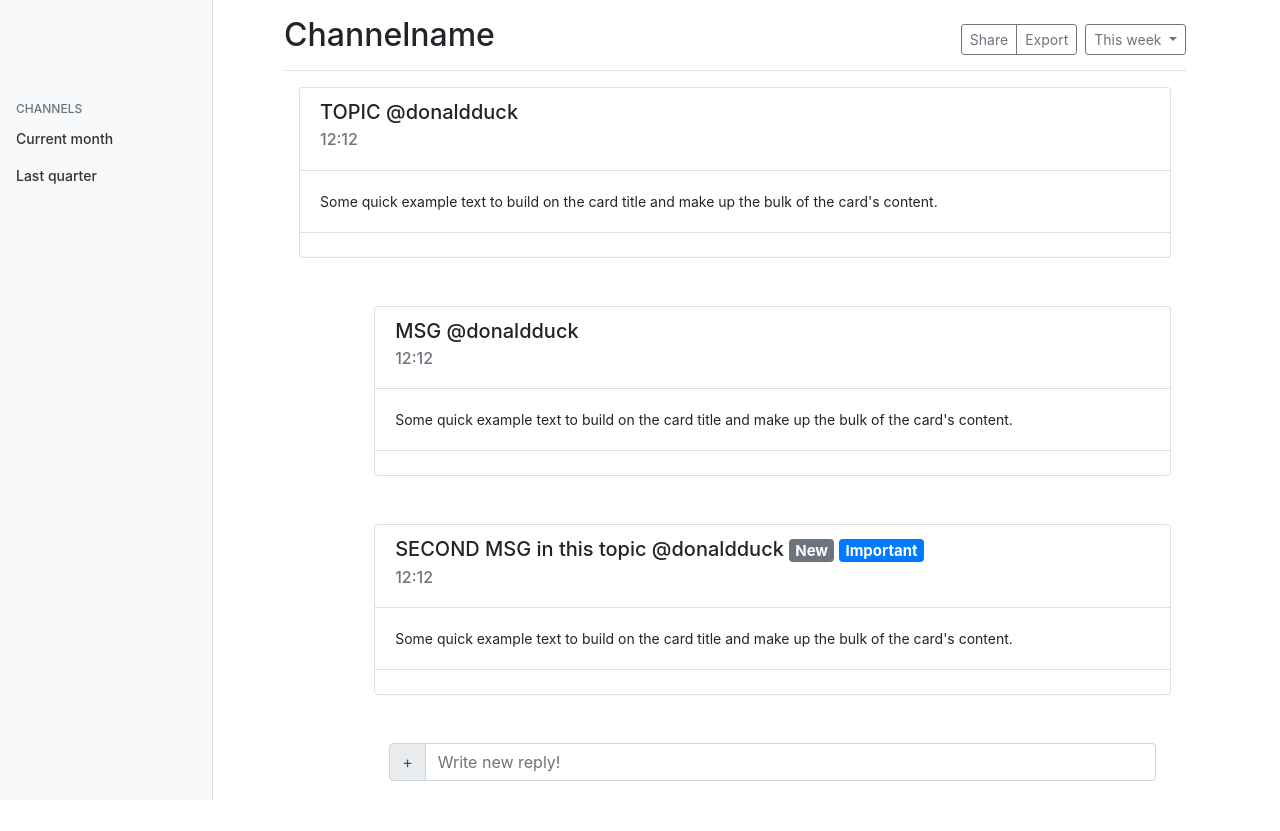
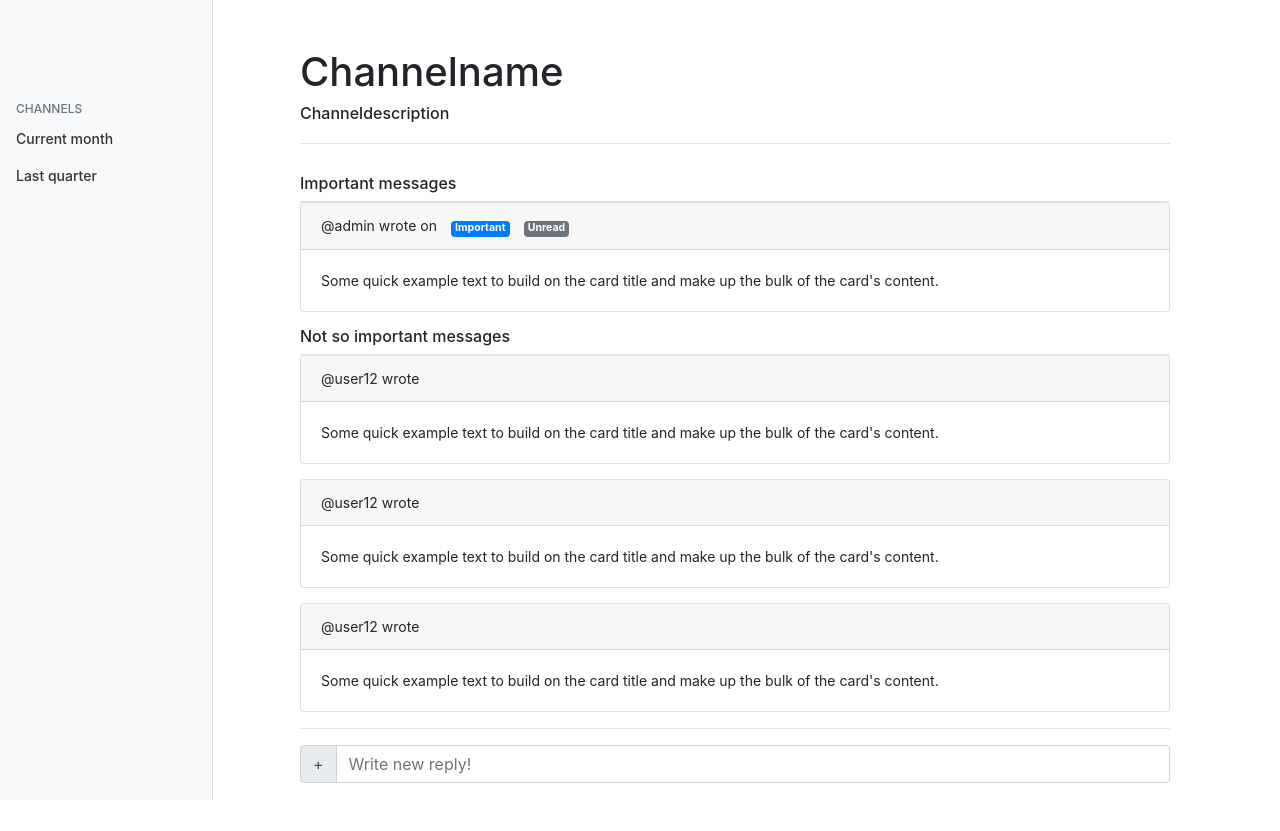
Before and after one commit to stuzfuz/scr, a PHP site: page /server/components/channel/content.html in a window 1280 px wide. Run offline with PHP 8.4, Linux system fonts and the light colour scheme.

Commit message:
new layout

```diff
--- a/client/css/poormansslack.css
+++ b/client/css/poormansslack.css
@@ -162,22 +162,29 @@ body {
 }
 
 
+.msg {
+  margin-bottom: 15px;
+}
 
-.msg, .formnewmessage {
-  margin-left: 50px;
-}
 
 .importanttopic, .edittopic, .importantmessage, .editmessage {
   padding-right: 8px;
 }
 
-
-
 .btn-login {
   margin-right:30px;
 }
 
-
 .login-container, .register-container {
   height:100vh;
 }
+
+
+.channeldescription {
+  margin-bottom: 30px !important;
+  padding-bottom: 20px !important;
+}
+
+.badge-secondary, .badge-primary {
+  margin-left: 10px;
+}
--- a/server/components/channel/content.html
+++ b/server/components/channel/content.html
@@ -78,56 +78,49 @@
             </nav>
 
             <main role="main" class="col-md-9 ml-sm-auto col-lg-10 pt-3 px-4">
-                <div class="d-flex justify-content-between flex-wrap flex-md-nowrap align-items-center pb-2 mb-3 border-bottom">
 
+                <div class="my-3 p-3 bg-white rounded box-shadow">
                     <!-- ###BEGIN_PARTIAL### -->
                     <!-- ###BEGIN###
                             <h1 class="h2">@@channelname@@</h1>
                          ###END### -->
 
-                    <h1 class="h2">Channelname</h1>
+                    <h1 class=" pb-2 mb-0">Channelname</h1>
+                    <h6 class="border-bottom border-gray pb-2 mb-0 channeldescription">Channeldescription</h6>
                     <!-- ###END_PARTIAL### -->
 
-                    <div class="btn-toolbar mb-2 mb-md-0">
-                        <div class="btn-group mr-2">
-                            <button class="btn btn-sm btn-outline-secondary">Share</button>
-                            <button class="btn btn-sm btn-outline-secondary">Export</button>
-                        </div>
-                        <button class="btn btn-sm btn-outline-secondary dropdown-toggle">
-                            <span data-feather="calendar"></span>
-                            This week
-                        </button>
-                    </div>
-                </div>
 
-                <!-- our messages-->
-                <div class="container">
 
                     <!-- ###BEGIN_PARTIAL### -->
                     <!-- ###BEGIN###
                             ###IF(HASIMPORTANTMESSAGES)###
                                 <div class="container-importantmessages channelid-@@channelid@@">
                                     ###FOREACH(IMPORTANTMESSAGES)###
-                                        <div class="row messageid-@@messageid@@">
-                                            <div class="col-sm-12">
-                                                <div class="card mb-5">
-                                                    <div class="card-header bg-transparent ">
-                                                        <h5 class="card-title">@@username@@ <span class="badge badge-primary">Important</span>
+                                        <div class="card msg messageid-@@messageid@@">
+                                            <div class="card-header">
+                                                <div class="row justify-content-between">
+                                                    <div class="co-6 ">
+                                                        @@username@@  wrote on the @@date@@ at @@time@@
+                                                        <span class="badge badge-primary">Important</span>
                                                         ###IF(unread)###
-                                                                <span class="badge badge-secondary">New</span>
+                                                            <span class="badge badge-secondary">Unread</span>
                                                         ###END###
-                                                        </h5>
-                                                        <h6 class="card-subtitle mb-2 text-muted">@@time@@ on @@date@@</h6>
+                                                    </div>
+                                                    <div class="col-4  text-right">
+                                                        <a href="#" class="importantmessage messageid-@@messageid@@">
+                                                            <span data-feather="thumbs-up"></span>
+                                                        </a>
+                                                        <a href="#" class="editmessage messageid-@@messageid@@">
+                                                            <span data-feather="edit"></span>
+                                                        </a>
+                                                        <a href="#" class="deletemessage messageid-@@messageid@@">
+                                                            <span data-feather="trash-2"></span>
+                                                        </a>
+                                                    </div>
+                                                </div>
                                             </div>
                                             <div class="card-body">
                                                 <p class="card-text">@@messagetxt@@</p>
-                                                    </div>
-                                                    <div class="card-footer bg-transparent text-right">
-                                                        <a href="#" class="importantmessage messageid-@@messageid@@">  <span data-feather="thumbs-up"></span> </a>
-                                                        <a href="#" class="editmessage messageid-@@messageid@@">  <span data-feather="edit"></span> </a>
-                                                        <a href="#" class="deletemessage messageid-@@messageid@@">  <span data-feather="trash-2"></span> </a>
-                                                    </div>
-                                                </div>
                                             </div>
                                         </div>
                                     ###END###
@@ -136,132 +129,183 @@
                             ###IF(HASMESSAGES)###
                                 <div class="container-messages channelid-@@channelid@@">
                                     ###FOREACH(MESSAGES)###
-                                        <div class="row messageid-@@messageid@@">
-
-                                            <div class="col-sm-12">
-                                                <div class="card mb-5">
-                                                    <div class="card-header bg-transparent ">
-                                                        <h5 class="card-title">@@username@@
+                                        <div class="card msg messageid-@@messageid@@">
+                                            <div class="card-header">
+                                                <div class="row justify-content-between">
+                                                    <div class="col-6 ">
+                                                        @@username@@  wrote on the @@date@@ at @@time@@
                                                         ###IF(unread)###
-                                                                <span class="badge badge-secondary">New</span>
+                                                            <span class="badge badge-secondary">Unread</span>
                                                         ###END###
-                                                        </h5>
-                                                        <h6 class="card-subtitle mb-2 text-muted">@@time@@ on @@date@@</h6>
                                                     </div>
-                                                    <div class="card-body ">
-                                                        <p class="card-text">@@messagetxt@@</p>
-                                                    </div>
-                                                    <div class="card-footer bg-transparent text-right">
-                                                        <a href="#" class="importantmessage messageid-@@messageid@@">  <span data-feather="thumbs-up"></span> </a>
-                                                        <a href="#" class="editmessage messageid-@@messageid@@">  <span data-feather="edit"></span> </a>
-                                                        <a href="#" class="deletemessage  messageid-@@messageid@@">  <span data-feather="trash-2"></span> </a>
+                                                    <div class="col-4  text-right">
+                                                        <a href="#" class="importantmessage messageid-@@messageid@@">
+                                                            <span data-feather="thumbs-up"></span>
+                                                        </a>
+                                                        <a href="#" class="editmessage messageid-@@messageid@@">
+                                                            <span data-feather="edit"></span>
+                                                        </a>
+                                                        <a href="#" class="deletemessage messageid-@@messageid@@">
+                                                            <span data-feather="trash-2"></span>
+                                                        </a>
                                                     </div>
                                                 </div>
+                                            </div>
+                                            <div class="card-body">
+                                                <p class="card-text">@@messagetxt@@</p>
                                             </div>
                                         </div>
                                     ###END###
                                 </div>
+
+
+                            ###ELSE###
+                                <h6 class="border-bottom border-gray pb-2 mb-0 channeldescription">no messages yet - be the first to write!</h6>
+
                             ###END###
-                            <div class="row new-message">
-                                <div class="col-sm-5">
-                                </div>
-                                <div class="col-sm-7">
-                                    <div class="row">
-                                        <div class="col-sm-12">
                                 <form class="formnewmessage channelid-@@channelid@@">
                                     <div class="form-group">
                                         <div class="input-group">
                                             <div class="input-group-prepend">
-                                                            <span class="input-group-text" >+</span>
+                                                <span class="input-group-text">+</span>
                                             </div>
                                             <input type="text" class="form-control" placeholder="Write new reply!" required>
                                         </div>
                                     </div>
                                 </form>
+                            -->
+
+
+                    <h6 class="border-bottom border-gray pb-2 mb-0">Important messages </h6>
+
+                    <div class="card msg">
+                        <div class="card-header">
+                            <div class="row justify-content-between">
+                                <div class="col-4 ">
+                                    @admin wrote on
+                                    <span class="badge badge-primary">Important</span>
+
+                                    <span class="badge badge-secondary">Unread</span>
                                 </div>
-                                    </div>
-                                    <div class="row" >
-                                        <div class="alert alert-danger feedback-newmessage channelid-@@channelid@@" role="alert">
+                                <div class="col-4  text-right">
+                                    <a href="#" class="importanttopic topicid-@@topicid@@">
+                                        <span data-feather="thumbs-up"></span>
+                                    </a>
+                                    <a href="#" class="edittopic topicid-@@topicid@@">
+                                        <span data-feather="edit"></span>
+                                    </a>
+                                    <a href="#" class="deletetopic topicid-@@topicid@@">
+                                        <span data-feather="trash-2"></span>
+                                    </a>
                                 </div>
                             </div>
                         </div>
-                            </div>
-                            -->
-
-                    <div class="card mb-5">
-                        <div class="card-header bg-transparent ">
-                            <h5 class="card-title">TOPIC @donaldduck</h5>
-                            <h6 class="card-subtitle mb-2 text-muted">12:12</h6>
-                        </div>
-                        <div class="card-body ">
+                        <div class="card-body">
                             <p class="card-text">Some quick example text to build on the card title and make up the bulk of the card's content.</p>
-                        </div>
-                        <div class="card-footer bg-transparent text-right">
-                            <span data-feather="thumbs-up"></span>
-                            <span data-feather="edit"></span>
-                            <span data-feather="trash-2"></span>
                         </div>
                     </div>
 
-                    <div class="row">
-                        <div class="col-sm-1"></div>
-                        <div class="col-sm-11">
-                            <div class="card mb-5">
-                                <div class="card-header bg-transparent ">
-                                    <h5 class="card-title">MSG @donaldduck</h5>
-                                    <h6 class="card-subtitle mb-2 text-muted">12:12</h6>
+                    <h6 class="border-bottom border-gray pb-2 mb-0">Not so important messages </h6>
+
+                    <div class="card msg">
+                        <div class="card-header">
+                            <div class="row justify-content-between">
+                                <div class="col-4">
+                                    @user12 wrote
                                 </div>
-                                <div class="card-body ">
+                                <div class="col-4 text-right ">
+                                    <a href="#" class="importanttopic topicid-@@topicid@@">
+                                        <span data-feather="thumbs-up"></span>
+                                    </a>
+                                    <a href="#" class="edittopic topicid-@@topicid@@">
+                                        <span data-feather="edit"></span>
+                                    </a>
+                                    <a href="#" class="deletetopic topicid-@@topicid@@">
+                                        <span data-feather="trash-2"></span>
+                                    </a>
+                                </div>
+                            </div>
+
+                        </div>
+                        <div class="card-body">
                             <p class="card-text">Some quick example text to build on the card title and make up the bulk of the card's content.</p>
                         </div>
-                                <div class="card-footer bg-transparent text-right">
+                    </div>
+                    <div class="card msg">
+                        <div class="card-header">
+                            <div class="row justify-content-between">
+                                <div class="col-4">
+                                    @user12 wrote
+                                </div>
+                                <div class="col-4 text-right">
+                                    <a href="#" class="importanttopic topicid-@@topicid@@">
                                         <span data-feather="thumbs-up"></span>
+                                    </a>
+                                    <a href="#" class="edittopic topicid-@@topicid@@">
                                         <span data-feather="edit"></span>
+                                    </a>
+                                    <a href="#" class="deletetopic topicid-@@topicid@@">
                                         <span data-feather="trash-2"></span>
+                                    </a>
                                 </div>
                             </div>
+
+                        </div>
+                        <div class="card-body">
+                            <p class="card-text">Some quick example text to build on the card title and make up the bulk of the card's content.</p>
                         </div>
                     </div>
-                    <div class="row">
-                        <div class="col-sm-1"></div>
-                        <div class="col-sm-11">
-                            <div class="card mb-5">
 
-                                <div class="card-header bg-transparent ">
-                                    <h5 class="card-title">SECOND MSG in this topic @donaldduck
-                                        <span class="badge badge-secondary">New</span>
-                                        <span class="badge badge-primary">Important</span>
-                                    </h5>
-                                    <h6 class="card-subtitle mb-2 text-muted">12:12</h6>
+                    <div class="card msg">
+                        <div class="card-header">
+                            <div class="row justify-content-between">
+                                <div class="col-4">
+                                    @user12 wrote
+                                </div>
+                                <div class="col-4 text-right">
+                                    <a href="#" class="importanttopic topicid-@@topicid@@">
+                                        <span data-feather="thumbs-up"></span>
+                                    </a>
+                                    <a href="#" class="edittopic topicid-@@topicid@@">
+                                        <span data-feather="edit"></span>
+                                    </a>
+                                    <a href="#" class="deletetopic topicid-@@topicid@@">
+                                        <span data-feather="trash-2"></span>
+                                    </a>
+                                </div>
+                            </div>
 
                         </div>
-                                <div class="card-body ">
+                        <div class="card-body">
                             <p class="card-text">Some quick example text to build on the card title and make up the bulk of the card's content.</p>
                         </div>
-                                <div class="card-footer bg-transparent text-right">
-                                    <span data-feather="thumbs-up"></span>
-                                    <span data-feather="edit"></span>
-                                    <span data-feather="trash-2"></span>
                     </div>
-                            </div>
-                            <div class="container new-message">
-                                <form id="newmessageTOPICID">
+
+                    <hr>
+
+                    <form class="formnewmessage channelid-@@channelid@@">
                         <div class="form-group">
                             <div class="input-group">
                                 <div class="input-group-prepend">
-                                                <span class="input-group-text" >+</span>
+                                    <span class="input-group-text">+</span>
                                 </div>
                                 <input type="text" class="form-control" placeholder="Write new reply!" required>
-
                             </div>
                         </div>
                     </form>
-                            </div>
-                        </div>
-                    </div>
 
                     <!-- ###END### -->
                     <!-- ###END_PARTIAL### -->
+                </div>
+
+
+                <!-- our messages-->
+
+
+
+
+
+
                 </div>
 
             </main>
--- a/server/lib/DatabaseManager.php
+++ b/server/lib/DatabaseManager.php
@@ -182,7 +182,7 @@ class DatabaseManager {
         $sqlMessages .= "LEFT JOIN message_flag ON (message_flag.message_id = message.id AND message_flag.user_id = ?)                     \n";
         $sqlMessages .= "LEFT JOIN user ON (user.id = message.user_id)                      \n " ;
         $sqlMessages .= "WHERE channel.name = ? AND channel.deleted = 0   AND message.deleted = 0                 \n ";
-        $sqlMessages .= "ORDER BY message.created_at DESC                     \n";
+        $sqlMessages .= "ORDER BY message.created_at ASC                     \n";
 
         $sqlParams[] = $userid;
         $sqlParams[] = $channelname;
```
Lines whose indentation alone changed are shown as unchanged.
